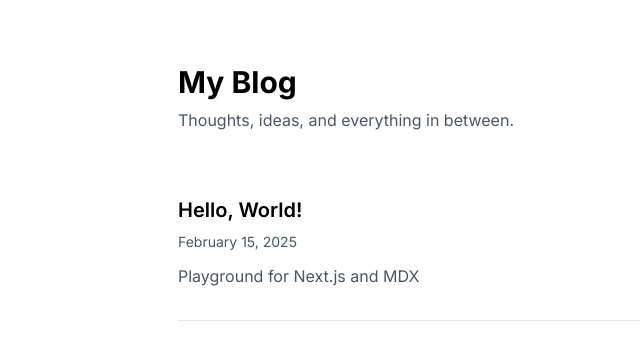
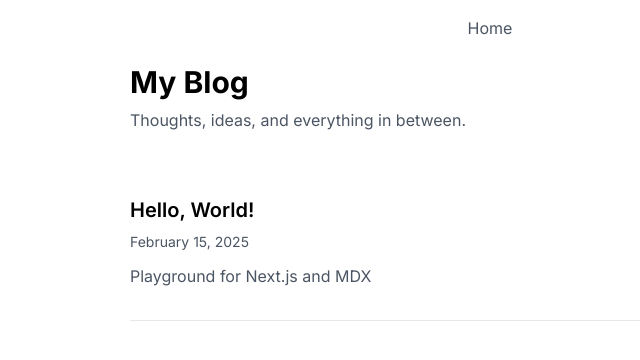
Before and after one commit to corey-stidston/blog, a Next.js app: page / in a window 1280 px wide. Shown: the top 360 px of the page, without its empty margins (150-790 px from the left). Built offline with nearby package versions, Linux system fonts and the light colour scheme.

Commit message:
feat: Add simple navigation bar

```diff
--- a/src/app/blog/[slug]/page.tsx
+++ b/src/app/blog/[slug]/page.tsx
@@ -3,6 +3,7 @@ import path from 'path'
 import matter from 'gray-matter'
 import { MDXRemote } from 'next-mdx-remote/rsc'
 import { PieChart } from '@/components/PieChart'
+import NavigationBar from '@/components/NavigationBar'
 
 export async function generateStaticParams() {
   const folder = path.join(process.cwd(), 'content/posts/')
@@ -31,6 +32,7 @@ export default async function Post({
 
   return (
     <article className="max-w-2xl mx-auto px-6 py-16">
+      <NavigationBar />
       <header className="mb-8">
         <h1 className="text-3xl font-bold mb-2">{matterResult.data.title}</h1>
         <p className="text-gray-600 dark:text-gray-400">
--- a/src/app/page.tsx
+++ b/src/app/page.tsx
@@ -2,6 +2,7 @@ import fs from 'fs'
 import path from 'path'
 import matter from 'gray-matter'
 import Link from 'next/link'
+import NavigationBar from '../components/NavigationBar'
 
 interface Post {
   slug: string
@@ -38,7 +39,8 @@ export default function Home() {
   const posts = getPostMetadata()
 
   return (
-    <div className="max-w-2xl mx-auto px-6 py-16">
+    <div className="max-w-3xl mx-auto px-6 py-16">
+      <NavigationBar />
       <header className="mb-16">
         <h1 className="text-3xl font-bold mb-2">My Blog</h1>
         <p className="text-gray-600 dark:text-gray-400">
--- /dev/null
+++ b/src/components/NavigationBar.tsx
@@ -0,0 +1,16 @@
+import React from 'react';
+import Link from 'next/link';
+
+const NavigationBar: React.FC = () => {
+    return (
+        <nav className="fixed top-0 left-0 w-full p-4 bg-white">
+            <ul className="flex justify-center space-x-4">
+                <li className="text-gray-600 dark:text-gray-400">
+                    <Link href="/">Home</Link>
+                </li>
+            </ul>
+        </nav>
+    );
+};
+
+export default NavigationBar;
```
